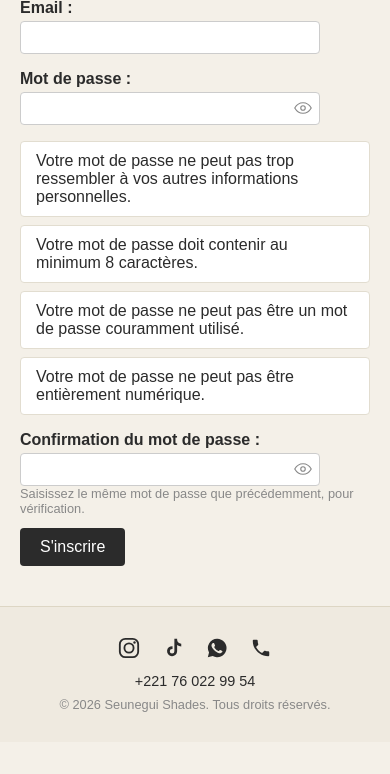
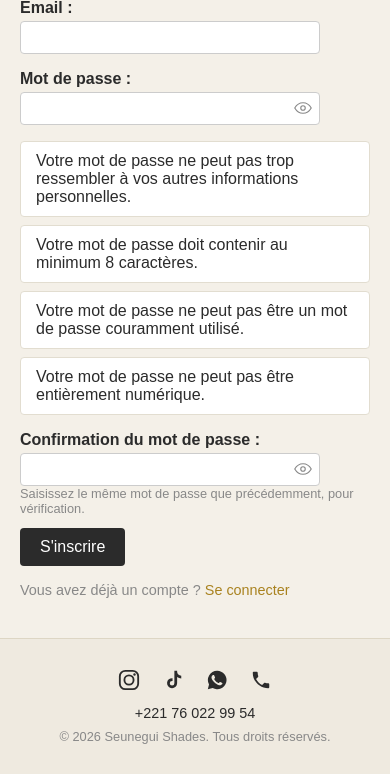
Before and after one commit to diopndeyeseune-lab/NSDstore, a Django app: page /comptes/inscription/ in a window 390 px wide. Shown: the part 208-982 px from the top of the page. Before the commit the page ends 920 px from the top, so only its background shows below. Run offline with Django 5.2, Linux system fonts and the light colour scheme; data that the repository does not hold is empty.

Commit message:
Fix registration dead-end for unconfirmed accounts, clean up auth nav
Re-registering with an email stuck on an unconfirmed account now
resets and resends a code instead of blocking with a false "already
exists" error. Active-account uniqueness is still enforced. Also
normalizes email casing/whitespace, removes Connexion/Inscription
from the hamburger menu, and adds cross-links between the login and
signup pages.

```diff
--- a/comptes/forms.py
+++ b/comptes/forms.py
@@ -11,8 +11,8 @@ class InscriptionForm(UserCreationForm):
         fields = ('email',)
 
     def clean_email(self):
-        email = self.cleaned_data['email']
-        if User.objects.filter(username=email).exists():
+        email = self.cleaned_data['email'].strip().lower()
+        if User.objects.filter(username=email, is_active=True).exists():
             raise forms.ValidationError("Un compte existe déjà avec cet email.")
         return email
 
--- a/comptes/templates/comptes/inscription.html
+++ b/comptes/templates/comptes/inscription.html
@@ -9,4 +9,5 @@
         {{ form.as_p }}
         <button type="submit">S'inscrire</button>
     </form>
+    <p class="lien-auth-croise">Vous avez déjà un compte ? <a href="{% url 'comptes:login' %}">Se connecter</a></p>
 {% endblock %}
--- a/comptes/templates/registration/login.html
+++ b/comptes/templates/registration/login.html
@@ -9,4 +9,5 @@
         {{ form.as_p }}
         <button type="submit">Se connecter</button>
     </form>
+    <p class="lien-auth-croise">Vous n'avez pas encore de compte ? <a href="{% url 'comptes:inscription' %}">S'inscrire</a></p>
 {% endblock %}
--- a/comptes/views.py
+++ b/comptes/views.py
@@ -1,5 +1,6 @@
 from django.contrib import messages
 from django.contrib.auth import login
+from django.contrib.auth.models import User
 from django.core.mail import send_mail
 from django.shortcuts import redirect, render
 
@@ -11,7 +12,18 @@ def inscription(request):
     if request.method == 'POST':
         form = InscriptionForm(request.POST)
         if form.is_valid():
-            user = form.save()
+            email = form.cleaned_data['email']
+            ancien_compte_inactif = User.objects.filter(username=email, is_active=False).first()
+            if ancien_compte_inactif:
+                # Compte cree lors d'une tentative precedente jamais confirmee
+                # (ex. email de confirmation non recu) : on le reinitialise
+                # avec le nouveau mot de passe plutot que de bloquer l'utilisateur.
+                user = ancien_compte_inactif
+                user.set_password(form.cleaned_data['password1'])
+                user.save()
+                ConfirmationEmail.objects.filter(utilisateur=user).delete()
+            else:
+                user = form.save()
             code = ConfirmationEmail.generer_code()
             ConfirmationEmail.objects.create(utilisateur=user, code=code)
             send_mail(
--- a/static/css/style.css
+++ b/static/css/style.css
@@ -667,3 +667,9 @@ button:hover {
     margin: 20px 0;
     font-weight: bold;
 }
+
+.lien-auth-croise {
+    margin-top: 16px;
+    font-size: 0.9rem;
+    color: #888;
+}
--- a/templates/base.html
+++ b/templates/base.html
@@ -42,9 +42,6 @@
                 {% csrf_token %}
                 <button type="submit">Déconnexion ({{ user.username }})</button>
             </form>
-        {% else %}
-            <a href="{% url 'comptes:login' %}">Connexion</a>
-            <a href="{% url 'comptes:inscription' %}">Inscription</a>
         {% endif %}
     </nav>
 
```
